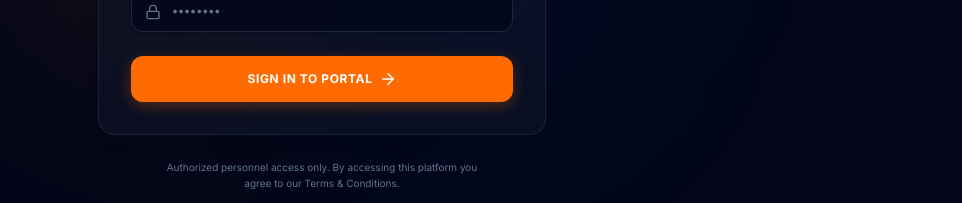
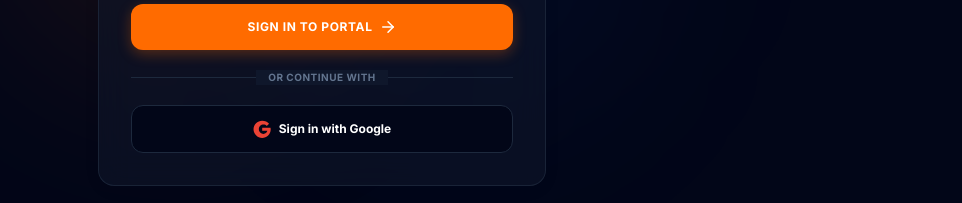
Before and after one commit to civilathandwork/civilathand-v1, a Next.js app: page /auth in a window 1280 px wide. Shown: the part 480-683 px from the top of the page, without its empty margins (318-1280 px from the left). Built offline with nearby package versions, Linux system fonts and the light colour scheme; no server answers; the database is empty.

Commit message:
Implement Google Sign-In with mock account choose popup and backend DB resolution

```diff
--- a/src/app/api/auth/signin/route.ts
+++ b/src/app/api/auth/signin/route.ts
@@ -5,9 +5,9 @@ const dbName = process.env.MONGODB_DB || "civil-at-hand";
 
 export async function POST(request: Request) {
   try {
-    const { email, password } = await request.json();
+    const { email, password, isGoogle, name } = await request.json();
 
-    if (!email || !password) {
+    if (!email || (!password && !isGoogle)) {
       return NextResponse.json({ error: "Email and password are required" }, { status: 400 });
     }
 
@@ -15,11 +15,25 @@ export async function POST(request: Request) {
     const db = client.db(dbName);
     const collection = db.collection("users");
 
-    // Find user by email and password
-    const user = await collection.findOne({
-      email: email.toLowerCase(),
-      password: password
-    });
+    let user;
+    if (isGoogle) {
+      user = await collection.findOne({ email: email.toLowerCase() });
+      if (!user) {
+        user = {
+          id: `user-${Date.now()}`,
+          name: name || "Google User",
+          email: email.toLowerCase(),
+          password: "google-oauth-linked",
+          createdAt: new Date().toISOString()
+        };
+        await collection.insertOne(user);
+      }
+    } else {
+      user = await collection.findOne({
+        email: email.toLowerCase(),
+        password: password
+      });
+    }
 
     if (!user) {
       return NextResponse.json({ error: "Invalid email or password" }, { status: 401 });
--- a/src/app/auth/page.tsx
+++ b/src/app/auth/page.tsx
@@ -28,6 +28,172 @@ export default function AuthPage() {
   const [loading, setLoading] = useState(false);
   const [errorMsg, setErrorMsg] = useState<string | null>(null);
   const [successMsg, setSuccessMsg] = useState<string | null>(null);
+
+  const handleGoogleSignIn = () => {
+    setLoading(true);
+    setErrorMsg(null);
+    setSuccessMsg(null);
+
+    const width = 500;
+    const height = 600;
+    const left = window.screenX + (window.outerWidth - width) / 2;
+    const top = window.screenY + (window.outerHeight - height) / 2;
+
+    const popup = window.open(
+      "",
+      "google_signin_popup",
+      `width=${width},height=${height},left=${left},top=${top},scrollbars=no,resizable=no`
+    );
+
+    if (popup) {
+      popup.document.write(`
+        <html>
+          <head>
+            <title>Sign in - Google Accounts</title>
+            <link href="https://fonts.googleapis.com/css2?family=Roboto:wght@400;500;700&display=swap" rel="stylesheet">
+            <style>
+              body {
+                font-family: 'Roboto', sans-serif;
+                margin: 0;
+                padding: 0;
+                background-color: #ffffff;
+                display: flex;
+                flex-direction: column;
+                align-items: center;
+                justify-content: center;
+                height: 100vh;
+                color: #202124;
+              }
+              .card {
+                width: 380px;
+                border: 1px solid #dadce0;
+                border-radius: 8px;
+                padding: 40px;
+                box-sizing: border-box;
+                text-align: center;
+              }
+              .logo {
+                width: 75px;
+                height: 24px;
+                margin-bottom: 16px;
+              }
+              h1 {
+                font-size: 24px;
+                font-weight: 400;
+                margin: 0 0 8px 0;
+              }
+              p {
+                font-size: 16px;
+                color: #5f6368;
+                margin: 0 0 24px 0;
+              }
+              .user-option {
+                display: flex;
+                align-items: center;
+                padding: 12px;
+                border: 1px solid #dadce0;
+                border-radius: 4px;
+                cursor: pointer;
+                transition: background-color 0.2s;
+                text-align: left;
+                margin-bottom: 16px;
+              }
+              .user-option:hover {
+                background-color: #f8f9fa;
+              }
+              .avatar {
+                width: 32px;
+                height: 32px;
+                border-radius: 50%;
+                background-color: #4285F4;
+                color: #ffffff;
+                display: flex;
+                align-items: center;
+                justify-content: center;
+                font-weight: 700;
+                margin-right: 12px;
+                font-size: 16px;
+              }
+              .user-info {
+                flex-grow: 1;
+              }
+              .user-name {
+                font-size: 14px;
+                font-weight: 500;
+              }
+              .user-email {
+                font-size: 12px;
+                color: #5f6368;
+              }
+            </style>
+          </head>
+          <body>
+            <div class="card">
+              <svg class="logo" viewBox="0 0 74 24" fill="none">
+                <path fill="#EA4335" d="M22.8 12.4c0 3.3-2.7 6-6 6s-6-2.7-6-6 2.7-6 6-6 6 2.7 6 6zm-12 0c0 2.2 1.8 4 4 4s4-1.8 4-4-1.8-4-4-4-4 1.8-4 4z"/>
+                <path fill="#FBBC05" d="M35.6 12.4c0 3.3-2.7 6-6 6s-6-2.7-6-6 2.7-6 6-6 6 2.7 6 6zm-12 0c0 2.2 1.8 4 4 4s4-1.8 4-4-1.8-4-4-4-4 1.8-4 4z"/>
+                <path fill="#4285F4" d="M48.2 12.4c0 3.3-2.7 6-6 6s-6-2.7-6-6 2.7-6 6-6c1.7 0 3.2.7 4.2 1.8l-3 3c-.6-.6-1.4-.9-2.2-.9-1.7 0-3 1.3-3 3s1.3 3 3 3c2 0 2.7-1.4 2.8-2.1H42.2v-4h9c0 .6.1 1.2.1 1.8 0 3.2-2.1 5.4-5.1 5.4z"/>
+                <path fill="#34A853" d="M57.6 12.4c0 3.3-2.7 6-6 6s-6-2.7-6-6 2.7-6 6-6 6 2.7 6 6zm-12 0c0 2.2 1.8 4 4 4s4-1.8 4-4-1.8-4-4-4-4 1.8-4 4z"/>
+              </svg>
+              <h1>Choose an account</h1>
+              <p>to continue to Civil At Hand</p>
+
+              <div class="user-option" onclick="selectUser('Google Test Client', 'google.client@gmail.com')">
+                <div class="avatar">G</div>
+                <div class="user-info">
+                  <div class="user-name">Google Test Client</div>
+                  <div class="user-email">google.client@gmail.com</div>
+                </div>
+              </div>
+            </div>
+
+            <script>
+              function selectUser(name, email) {
+                window.opener.postMessage({ type: 'GOOGLE_AUTH_SUCCESS', name, email }, '*');
+                window.close();
+              }
+            </script>
+          </body>
+        </html>
+      `);
+    }
+
+    const handleMessage = async (event: MessageEvent) => {
+      if (event.data && event.data.type === "GOOGLE_AUTH_SUCCESS") {
+        window.removeEventListener("message", handleMessage);
+        const { name, email } = event.data;
+
+        try {
+          const res = await fetch("/api/auth/signin", {
+            method: "POST",
+            headers: { "Content-Type": "application/json" },
+            body: JSON.stringify({
+              name,
+              email,
+              isGoogle: true
+            })
+          });
+
+          const data = await res.json();
+          if (!res.ok) {
+            throw new Error(data.error || "Authentication failed.");
+          }
+
+          setSuccessMsg("Signed in with Google successfully!");
+          localStorage.setItem("cah_user", JSON.stringify(data));
+          window.dispatchEvent(new Event("storage"));
+          setTimeout(() => {
+            router.replace("/");
+          }, 1000);
+        } catch (err: any) {
+          setErrorMsg(err.message || "Google authentication failed. Please try standard sign in.");
+          setLoading(false);
+        }
+      }
+    };
+
+    window.addEventListener("message", handleMessage);
+  };
 
   const handleSubmit = async (e: React.FormEvent) => {
     e.preventDefault();
@@ -254,6 +420,34 @@ export default function AuthPage() {
               )}
             </motion.button>
 
+            {/* Divider */}
+            <div className="relative my-5">
+              <div className="absolute inset-0 flex items-center" aria-hidden="true">
+                <div className="w-full border-t border-slate-800"></div>
+              </div>
+              <div className="relative flex justify-center text-[10px] uppercase font-bold tracking-wider">
+                <span className="bg-slate-900 px-3 text-slate-500">Or continue with</span>
+              </div>
+            </div>
+
+            {/* Google Sign In Button */}
+            <motion.button
+              whileHover={{ scale: 1.01 }}
+              whileTap={{ scale: 0.99 }}
+              type="button"
+              onClick={handleGoogleSignIn}
+              disabled={loading}
+              className="w-full bg-slate-950 hover:bg-slate-900 border border-slate-800 text-white font-bold py-3.5 px-4 rounded-xl text-xs transition-all flex items-center justify-center gap-2 cursor-pointer disabled:opacity-55"
+            >
+              <svg className="h-4.5 w-4.5 shrink-0" viewBox="0 0 24 24">
+                <path
+                  fill="#EA4335"
+                  d="M12.24 10.285V14.4h6.887c-.648 2.41-2.519 4.114-5.136 4.114-3.41 0-6.19-2.78-6.19-6.19s2.78-6.19 6.19-6.19c1.7 0 3.22.69 4.32 1.8l3.1-3.1C19.44 2.22 15.93.9 12.24.9 5.86.9.7 6.06.7 12.44s5.16 11.54 11.54 11.54c6.26 0 11.34-5.08 11.34-11.34 0-.74-.08-1.46-.24-2.16H12.24z"
+                />
+              </svg>
+              <span>Sign in with Google</span>
+            </motion.button>
+
           </form>
         </motion.div>
 
```
